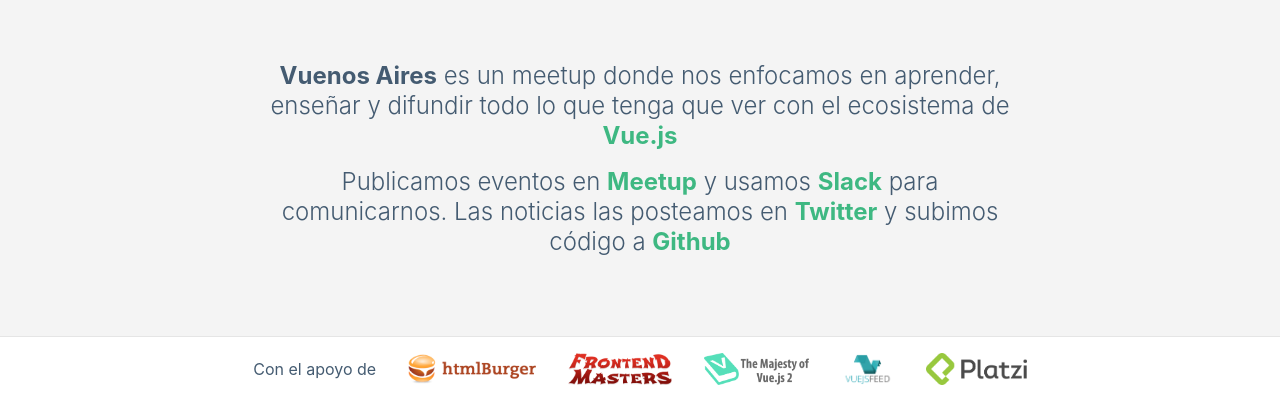
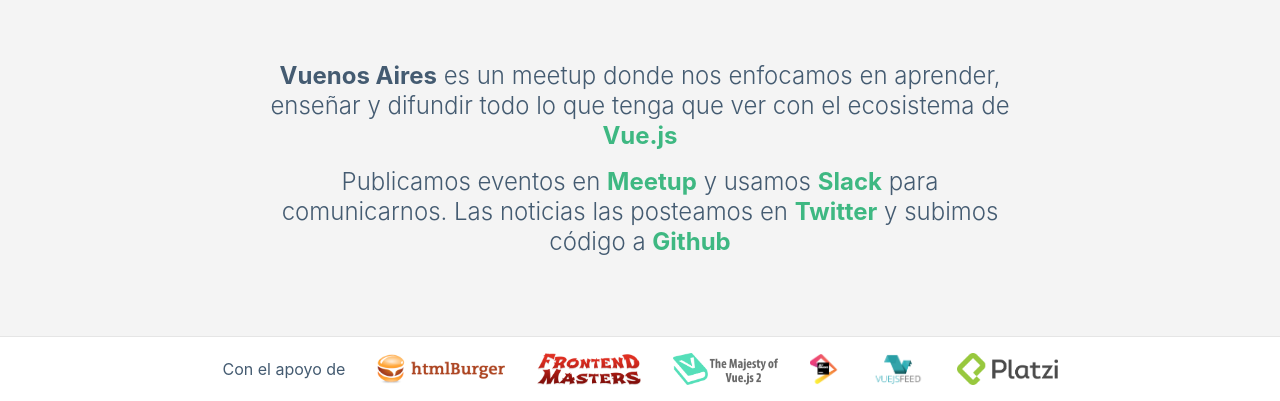
Before and after one commit to vuenos-aires/vuenos-aires.github.io, a website: page index.html in a window 1280 px wide. Shown: the part 399-800 px from the top of the page. Drawn offline with nearby package versions, Linux system fonts and the light colour scheme.

Commit message:
Adding jet brains logo

```diff
--- a/index.html
+++ b/index.html
@@ -54,6 +54,9 @@
             <a href="https://leanpub.com/vuejs2" target="_blank" class="ml4">
                 <img src="./img/tmvuejs2.png" alt="The Majesty of Vue.js 2" class="h2 v-btm">
             </a>
+            <a href="https://www.jetbrains.com/" target="_blank" class="ml4">
+                <img src="./img/jetbrains.png" alt="Jet Brains" class="h2 v-btm">
+            </a>
             <a href="https://vuejsfeed.com/" target="_blank" class="ml4">
                 <img src="./img/vuejsfeed.png" alt="Vue.js Feed" class="h2 v-btm">
             </a>
```
Also changed, not shown: img/jetbrains.png (added).
